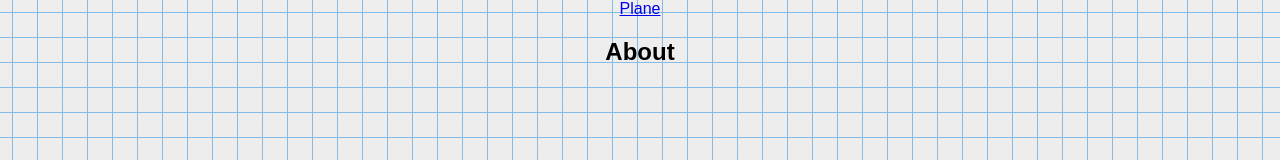
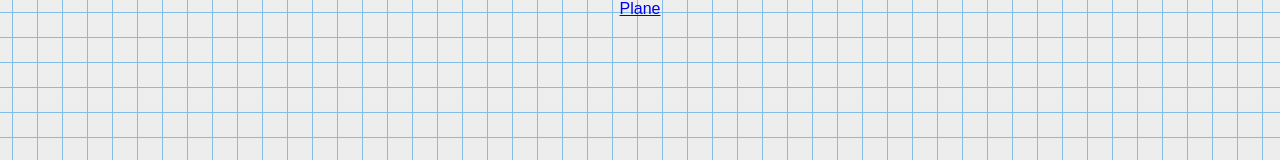
Before and after one commit to akai-org/significant-hackathon, a React app in the folder client/: page /lesson in a window 1280 px wide. Shown: the top 160 px of the page. Built offline with nearby package versions, Linux system fonts and the light colour scheme.

Commit message:
More changes

```diff
--- a/client/src/App.js
+++ b/client/src/App.js
@@ -12,6 +12,7 @@ import Naviagtion from './components/Navigation';
 
 /* Exercises */
 import Plane from './views/exercises/Plane';
+import Kinematics from './views/Kinematics';
 
 class App extends Component {
   render() {
@@ -20,8 +21,8 @@ class App extends Component {
         <Router>
           <div>
             <Naviagtion />
-            <Route path="/" component={Main}></Route>
-            <Route path="/lesson/plane" component={Plane}></Route>
+            <Route exact path="/" component={Main}></Route>
+            <Route path="/lesson" component={Kinematics}></Route>
           </div>
         </Router>
       </div>
--- /dev/null
+++ b/client/src/views/Kinematics.css
@@ -0,0 +1,3 @@
+.Kinematics {
+
+}
--- /dev/null
+++ b/client/src/views/Kinematics.js
@@ -0,0 +1,14 @@
+import React, { Component } from 'react';
+import './Kinematics.css';
+
+class Kinematics extends Component {
+  render() {
+    return (
+      <div className="cartesian">
+
+      </div>
+    );
+  }
+}
+
+export default Kinematics;
--- a/client/src/views/exercises/Plane.js
+++ b/client/src/views/exercises/Plane.js
@@ -4,7 +4,7 @@ const Plane = () => (
   <div>
     <h2>Plane</h2>
     <div className="game">
-      <div className="plane"></div>
+      <img src="/images/Plane.png" alt="Plane"/>
     </div>
   </div>
 )
```
Also changed, not shown: client/public/images/Plane.png (added), client/src/views/exercises/Plane.jpeg (deleted).
